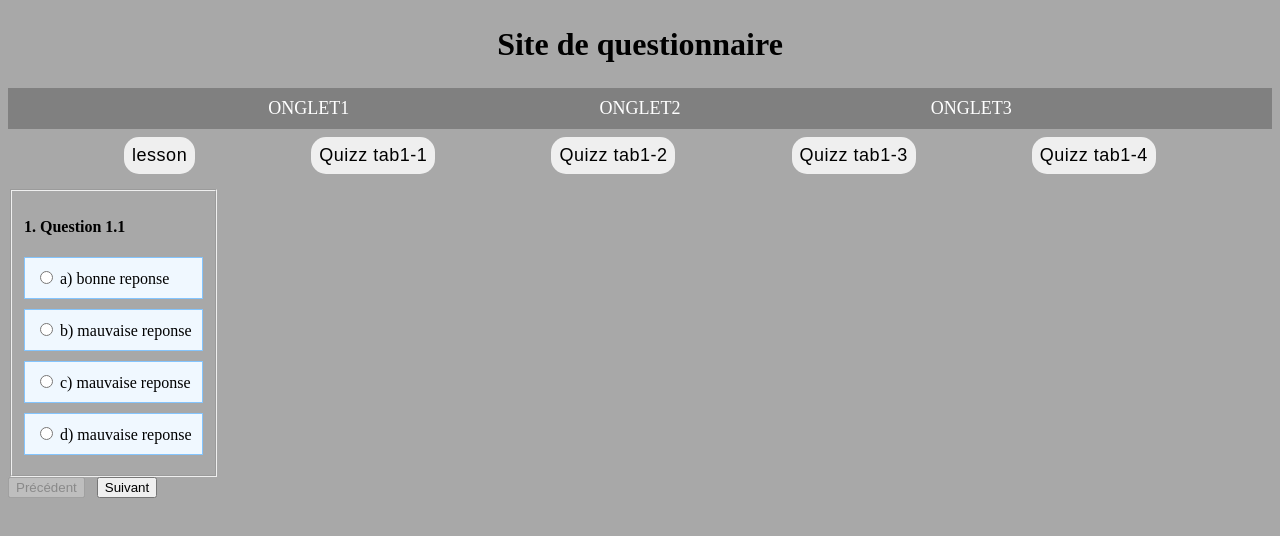
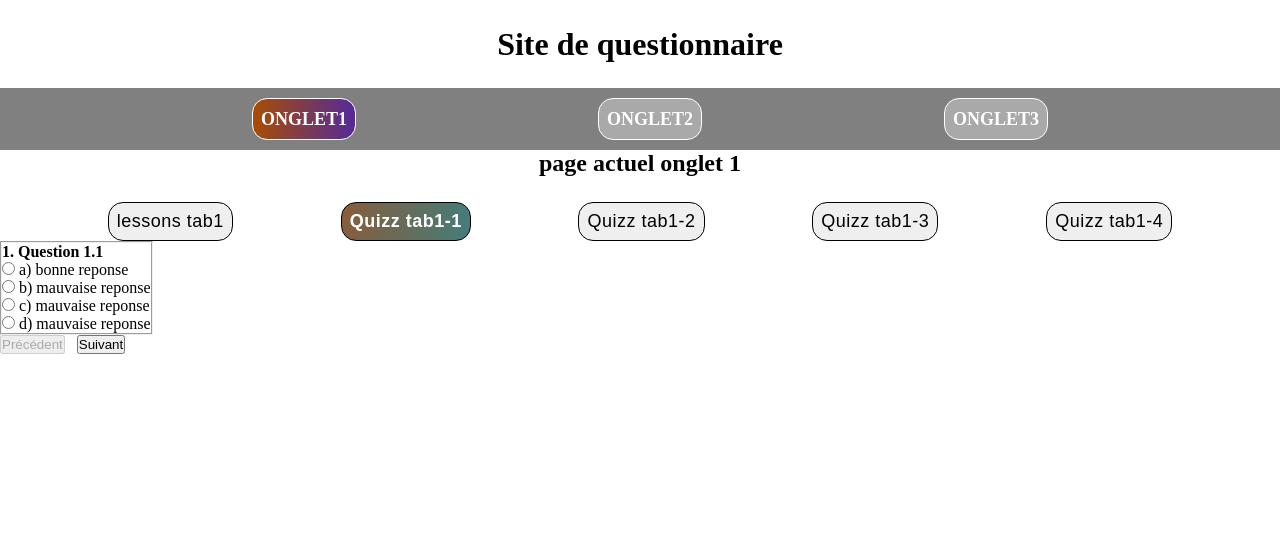
Before and after one commit to Mickyone33/JAVA-QUIZZ-QCM, a website built with Vite: page TAB1/tab1.html in a window 1280 px wide. Both pictures are taken after a click on the button "Quizz tab1-1". Built offline with nearby package versions, Linux system fonts and the light colour scheme.

Commit message:
maj css et radiant sur btn actif "script"

```diff
--- /dev/null
+++ b/SAVE/tab1.css
@@ -0,0 +1,102 @@
+.content {
+    margin-top: 54px;
+}
+
+.header {
+    padding: 15px;
+    position: fixed;
+    top: 0;
+    width: 100%;
+    z-index: 9999;
+}
+
+.left-title {
+    width: 80px;
+    color: #fff;
+    font-size: 18px;
+    float: left;
+}
+
+.right-title {
+    width: 150px;
+    text-align: right;
+    float: right;
+    color: #fff;
+}
+
+.quiz-body {
+    margin-top: 15px;
+    padding-bottom: 50px;
+}
+
+.option-block-container {
+    margin-top: 20px;
+    max-width: 420px;
+}
+
+.option-block {
+    padding: 10px;
+    background: aliceblue;
+    border: 1px solid #84c5fe;
+    margin-bottom: 10px;
+    cursor: pointer;
+}
+
+.result-question {
+    font-weight: bold;
+}
+
+.result-item{
+    display: flex;
+    flex-direction: column;
+}
+
+.c-wrong {
+    margin-left: 20px;
+    color: #ff0000;
+}
+
+.c-correct {
+    margin-left: 20px;
+    color: green;
+}
+
+.last-row {
+    border-bottom: 1px solid #ccc;
+    padding-bottom: 25px;
+    margin-bottom: 25px;
+}
+
+.res-header {
+    border-bottom: 1px solid #ccc;
+    margin-bottom: 15px;
+    padding-bottom: 15px;
+}
+
+
+.hide{
+    display: none;
+}
+.show{
+    display: block;
+}
+
+.option-block {
+    /* ... Autres styles ... */
+    position: relative; /* Ajoutez cette ligne pour pouvoir positionner l'élément enfant */
+}
+
+#optionval {
+    position: absolute;
+    width: 100%;
+    top: 10px;
+    bottom: 0;
+    left: 33px;
+    right: 0;
+    margin: auto;
+}
+/*  */
+.option-block-container {
+    max-width: 420px; /* garde la largeur max si tu veux, mais surtout... */
+    width: 100%;      /* ...que ça prenne la largeur dispo */
+}
--- a/TAB1/tab1.css
+++ b/TAB1/tab1.css
@@ -1,102 +1,62 @@
-.content {
-    margin-top: 54px;
-}
-
-.header {
-    padding: 15px;
-    position: fixed;
-    top: 0;
-    width: 100%;
-    z-index: 9999;
-}
-
-.left-title {
-    width: 80px;
-    color: #fff;
-    font-size: 18px;
-    float: left;
-}
-
-.right-title {
-    width: 150px;
-    text-align: right;
-    float: right;
-    color: #fff;
-}
-
-.quiz-body {
-    margin-top: 15px;
-    padding-bottom: 50px;
-}
-
-.option-block-container {
-    margin-top: 20px;
-    max-width: 420px;
-}
-
-.option-block {
-    padding: 10px;
-    background: aliceblue;
-    border: 1px solid #84c5fe;
-    margin-bottom: 10px;
-    cursor: pointer;
-}
-
-.result-question {
-    font-weight: bold;
-}
-
-.result-item{
-    display: flex;
-    flex-direction: column;
-}
-
-.c-wrong {
-    margin-left: 20px;
-    color: #ff0000;
-}
-
-.c-correct {
-    margin-left: 20px;
-    color: green;
-}
-
-.last-row {
-    border-bottom: 1px solid #ccc;
-    padding-bottom: 25px;
-    margin-bottom: 25px;
-}
-
-.res-header {
-    border-bottom: 1px solid #ccc;
-    margin-bottom: 15px;
-    padding-bottom: 15px;
-}
-
-
 .hide{
     display: none;
 }
 .show{
-    display: block;
+    display: flex;
+}
+/* //////////////////////////////////////////////////////// */
+h3{
+    text-align: center;
+    font-size: 1.5rem;
+}
+.deck0-nav button {
+    padding: .5rem;
+    border-radius: 15px;
+    border: 1px solid black;
+    font-size: large;
+    letter-spacing: .5px;
 }
 
-.option-block {
-    /* ... Autres styles ... */
-    position: relative; /* Ajoutez cette ligne pour pouvoir positionner l'élément enfant */
+.deck0-nav {
+    display: flex;
+    justify-content: space-evenly;
+    margin-top: 25px;
 }
 
-#optionval {
-    position: absolute;
-    width: 100%;
-    top: 10px;
-    bottom: 0;
-    left: 33px;
-    right: 0;
-    margin: auto;
+.deck0-nav button:hover {
+    color: white;
+    background-color: rgb(32, 61, 138);
 }
-/*  */
-.option-block-container {
-    max-width: 420px; /* garde la largeur max si tu veux, mais surtout... */
-    width: 100%;      /* ...que ça prenne la largeur dispo */
+
+.active-tab{
+    background: linear-gradient(270deg, #388285, #925832, #81228d, #923e18);
+    background-size: 400% 400%;
+    padding: .5rem;
+    color: white;
+    font-weight: bold;
+    border-radius: 15px;
+    animation: gradientMove 8s ease infinite;
+    display: flex;
+    align-items: center;
 }
+
+/* .deck0-nav .active-tab {
+    background: linear-gradient(270deg, #244b2f, #967205, #391fca, #a84c05);
+    background-size: 400% 400%;
+    padding: .5rem;
+    color: white;
+    font-weight: bold;
+    border-radius: 15px;
+    animation: gradientMove 8s ease infinite;
+    display: flex;
+    align-items: center;
+} */
+
+@keyframes gradientMove {
+    0% { background-position: 0% 50%; }
+    50% { background-position: 100% 50%; }
+    100% { background-position: 0% 50%; }
+}
+
+
+/* //////////////////////////////////////////////////////// */
--- a/TAB1/tab1.html
+++ b/TAB1/tab1.html
@@ -9,7 +9,7 @@
     <!-- <link rel="stylesheet" href="../assets/css/header.css"> -->
     <link rel="stylesheet" href="./tab1quizz.css">
     <link rel="stylesheet" href="./tab1.css">
-    <script src="../header.js" defer></script>
+
     <script src="./tab1.js" defer></script>
     <script src="./tab1-quizzapp.js" defer></script>
     <script src="../assets/SCRIPT/prism.js" defer></script>
@@ -21,17 +21,19 @@
 </head>
 
 <body>
-    <header></header>
-    <section id="deck1">
-        <nav>
-            <button id="lesson-btn">lesson</button>
+    <header>
+        <script src="../header.js" defer></script>
+    </header>
+    <h3>page actuel onglet 1</h3>
+    <nav class="deck0-nav">
+        <button id="lesson-btn">lessons tab1</button>
         <button id="quizz1-btn" onclick="loadQuizz(0)">Quizz tab1-1</button>
         <button id="quizz2-btn" onclick="loadQuizz(1)">Quizz tab1-2</button>
         <button id="quizz3-btn" onclick="loadQuizz(2)">Quizz tab1-3</button>
         <button id="quizz4-btn" onclick="loadQuizz(3)">Quizz tab1-4</button>
     </nav>
+    <section id="deck1">
         <div id="deck1-lessons">
-            <div id="lesson-deck">
             <div id="deck1a"></div>
             <div id="deck1b" class="hide"></div>
             <div id="deck1c" class="hide"></div>
@@ -52,7 +54,8 @@
                 </button>
             </div>
         </div>
-        </div>
+    </section>
+    <sectio id="deck2">
         <div class="deck2-quizzes">
             <div id="deck2a" class="quiz-body hide"></div>
             <div id="deck2b" class="quiz-body hide"></div>
--- a/TAB1/tab1.js
+++ b/TAB1/tab1.js
@@ -1,3 +1,17 @@
+// --- Coloration du bouton actif dans la nav ---
+
+function setActiveNavButton(index) {
+    const navButtons = document.querySelectorAll('.deck0-nav button');
+    navButtons.forEach((btn, i) => {
+        btn.classList.toggle('active-tab', i === index);
+    });
+}
+
+// Appel à chaque changement d'onglet
+window.setActiveNavButton = setActiveNavButton;
+
+// Exemple d'utilisation :
+// setActiveNavButton(0) pour leçon, setActiveNavButton(1) pour quiz1, etc.
 // --- Gestion des containers ---
 function getResultContainer(index) {
     return document.getElementById(`deck2${String.fromCharCode(97 + index)}`);
@@ -24,6 +38,7 @@ function loadQuizzScript(url) {
 
 // --- Chargement du quiz ---
 async function loadQuizzContent(containerIndex, url) {
+
     // Unload previous quiz scripts
     unloadAllQuizzScripts();
 
@@ -31,18 +46,29 @@ async function loadQuizzContent(containerIndex, url) {
     lessonDeck.classList.remove("show");
     lessonDeck.classList.add("hide");
 
+    // Hide all lesson containers
+    for (let i = 0; i < 26; i++) {
+        const lesson = getLessonContainer(i);
+        if (lesson) {
+            lesson.classList.remove("show");
+            lesson.classList.add("hide");
+        }
+    }
 
-    // Hide all result containers and clear content (dynamique)
+    // Hide all result containers and clear content
     for (let i = 0; i < 26; i++) {
         const container = getResultContainer(i);
         if (container) {
-            container.classList.toggle("show", i === containerIndex);
-            container.classList.toggle("hide", i !== containerIndex);
+            container.classList.remove("show");
+            container.classList.add("hide");
             container.innerHTML = "";
         }
     }
-    // Add quiz form HTML to the current container
+
+    // Show only the current quiz container
     const currentContainer = getResultContainer(containerIndex);
+    currentContainer.classList.remove("hide");
+    currentContainer.classList.add("show");
     currentContainer.innerHTML = `
         <form name="quizForm" onSubmit="return false;">
             <fieldset class="form-group">
@@ -67,12 +93,13 @@ async function loadQuizzContent(containerIndex, url) {
     }
 }
 function loadQuizz(n) {
+    setActiveNavButton(n + 1);
     loadQuizzContent(n, `./QUIZZES/tab1-quizz${n + 1}.js`);
 }
-
 // --- Gestion des leçons ---
 const lessonDeck = document.getElementById("deck1-lessons");
 document.getElementById("lesson-btn").addEventListener("click", () => {
+    setActiveNavButton(0);
     for (let i = 0; i < 26; i++) {
         const container = getResultContainer(i);
         if (container) container.classList.replace("show", "hide");
@@ -127,3 +154,7 @@ function loadHTMLIntoContainer(url, containerId) {
 
 // --- Init ---
 document.addEventListener('DOMContentLoaded', () => displayPage(0));
+// Active le bouton 'lesson-btn' au chargement
+document.addEventListener('DOMContentLoaded', () => {
+    setActiveNavButton(0);
+});
--- a/assets/css/header.css
+++ b/assets/css/header.css
@@ -1,9 +1,20 @@
+*{
+    margin: 0;
+    padding: 0;
+}
+header .onglet{
+    padding: .6rem .5rem;
+    border: white 1px solid;
+    border-radius: 15px;
+    background-color: darkgray;
+}
 #navMenu{
     display: flex;
     justify-content: center;
     justify-content: space-evenly;
     background-color: grey;
     padding: 10px;
+    width: 100%;
 }
 h1{
     display: flex;
@@ -13,9 +24,10 @@ h1{
 #navMenu a:hover{
     list-style-type: none;
     text-decoration: none;
-    color: rgb(32, 61, 138);
+    color: rgb(81, 32, 138);
     font-size: large;
     font-weight: bold;
+    background-color: white;
 }
 header a{
     text-decoration: none;
@@ -26,7 +38,27 @@ header h1:hover{
     color: #356e45;
 }
 #navMenu a{
-    list-style-type: none;
+    /* list-style-type: none; */
     color: white;
     font-size: large;
+    font-weight: bold;
+
 }
+
+#navMenu a.active-tab {
+    background: linear-gradient(270deg, #244b2f, #967205, #391fca, #a84c05);
+    background-size: 400% 400%;
+    padding: .5rem;
+    color: white;
+    font-weight: bold;
+    border-radius: 15px;
+    animation: gradientMove 8s ease infinite;
+    display: flex;
+    align-items: center;
+}
+
+@keyframes gradientMove {
+    0% { background-position: 0% 50%; }
+    50% { background-position: 100% 50%; }
+    100% { background-position: 0% 50%; }
+}
--- a/header.js
+++ b/header.js
@@ -6,9 +6,9 @@ window.addEventListener('DOMContentLoaded', () => {
       <a href="../index.html"><h1>Site de questionnaire</h1></a>
       <nav>
           <div id="navMenu">
-              <a href="../TAB1/tab1.html">ONGLET1</a>
-              <a href="../TAB2/tab2.html">ONGLET2</a>
-              <a href="">ONGLET3</a>
+              <a href="../TAB1/tab1.html" class="onglet" id="onglet1">ONGLET1</a>
+              <a href="../TAB2/tab2.html" class="onglet" id="onglet2">ONGLET2</a>
+              <a href="../TAB3/tab3.html" class="onglet" id="onglet3">ONGLET3</a>
           </div>
       </nav>
     `;
@@ -18,5 +18,14 @@ window.addEventListener('DOMContentLoaded', () => {
     headerCSS.rel = 'stylesheet';
     headerCSS.href = '../assets/css/header.css';
     document.head.appendChild(headerCSS);
+
+    // Colorer l'onglet actif par itération
+    const path = window.location.pathname;
+    const navLinks = document.querySelectorAll('#navMenu a');
+    navLinks.forEach(link => {
+      if (link.href && path && link.href.includes(path)) {
+        link.classList.add('active-tab');
+      }
+    });
   }
 });
```
Also changed, not shown: TAB2/tab2.html (+3 -3 lines), index.html (+7 -2 lines), SAVE/tab1quizz.css (renamed from TAB1/tab1quizz.css). Lines whose indentation alone changed are shown as unchanged.
